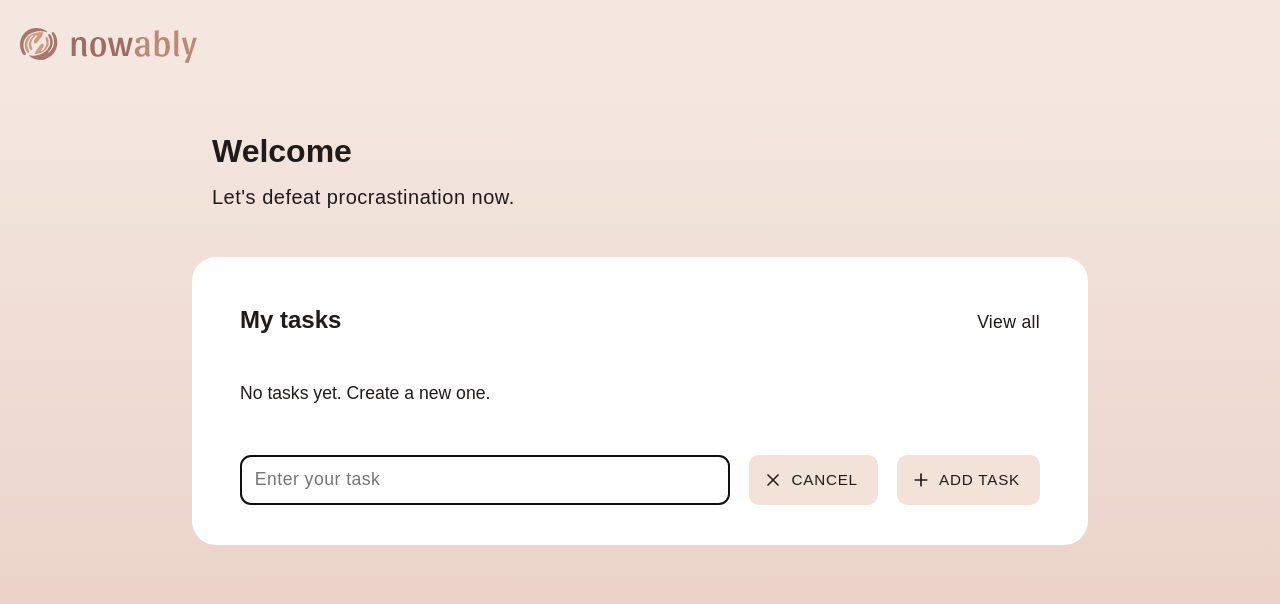
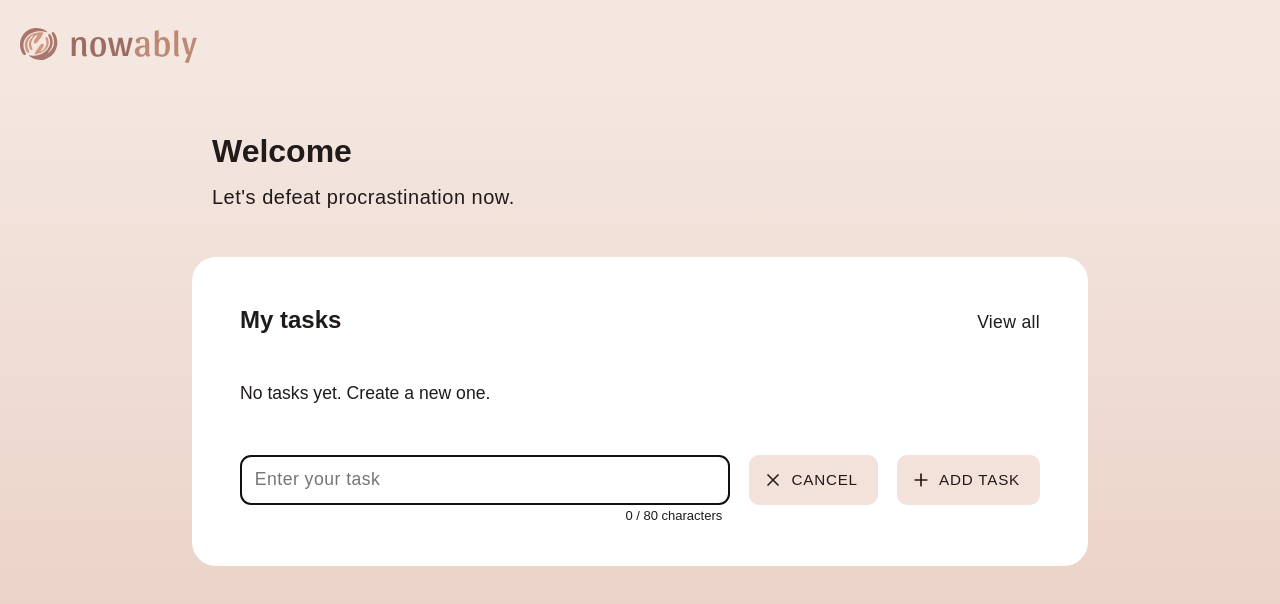
Before and after one commit to franzi-fk/nowably, a Vue app: page / in a window 1280 px wide. Both pictures are taken after a click on the button "ADD TASK". Shown: the top 604 px of the page. Built offline with nearby package versions, Linux system fonts and the light colour scheme; a web font is replaced by a local one.

Commit message:
feat: adds character limit to create new task input

```diff
--- a/src/components/InputText.vue
+++ b/src/components/InputText.vue
@@ -1,4 +1,5 @@
 <template>
+  <div class="input-container">
     <input
       ref="inputField"
       type="text"
@@ -7,9 +8,16 @@
       :value="modelValue"
       :placeholder="placeholder"
       :disabled="disabled"
+      :maxLength="maxLength"
       aria-label="input field"
       @input="$emit('update:modelValue', $event.target.value)"
+      @focus="isFocused = true"
+      @blur="isFocused = false"
     />
+    <div v-if="maxLength && isFocused" class="char-counter">
+      {{ modelValue.length }} / {{ maxLength }} characters
+    </div>
+  </div>
 </template>
 
 <script>
@@ -36,6 +44,15 @@ export default {
       type: String,
       default: 'text',
     },
+    maxLength: {
+      type: Number,
+      default: null, // Default to null if no limit is specified
+    },
+  },
+  data() {
+    return {
+      isFocused: false, // Track the focus state of the input
+    }
   },
   emits: ['update:modelValue'],
   methods: {
@@ -47,6 +64,10 @@ export default {
 </script>
 
 <style scoped>
+.input-container {
+  text-align: right;
+}
+
 input[type='text'],
 input[type='text']:focus {
   height: 3.125rem;
@@ -55,5 +76,12 @@ input[type='text']:focus {
   padding: 0.2rem 0.8rem;
   font-size: 1.1rem;
   letter-spacing: 0.03rem;
+  width: 100%;
+}
+.char-counter {
+  font-size: 0.8125rem;
+  color: var(--base-black);
+  margin-block: 0.2rem;
+  margin-inline: 0.5rem;
 }
 </style>
--- a/src/components/TaskList.vue
+++ b/src/components/TaskList.vue
@@ -87,6 +87,7 @@
           name="new-task"
           v-model="inpNewTask"
           placeholder="Enter your task"
+          maxLength="80"
           @keydown.enter.prevent="saveNewTask"
           @keydown.esc.prevent="cancelCreatingTask"
           @blur="
@@ -472,13 +473,19 @@ export default {
   width: 100%;
   display: flex;
   flex-direction: column;
+  align-items: flex-start;
   gap: 1.2rem;
+}
+
+.input-container {
+  width: 100%;
 }
 
 .form-actions {
   display: grid;
   grid-template-columns: auto 1fr;
   gap: 1.2rem;
+  width: 100%;
 }
 
 #btn-create-new-task {
```
Lines whose indentation alone changed are shown as unchanged.
